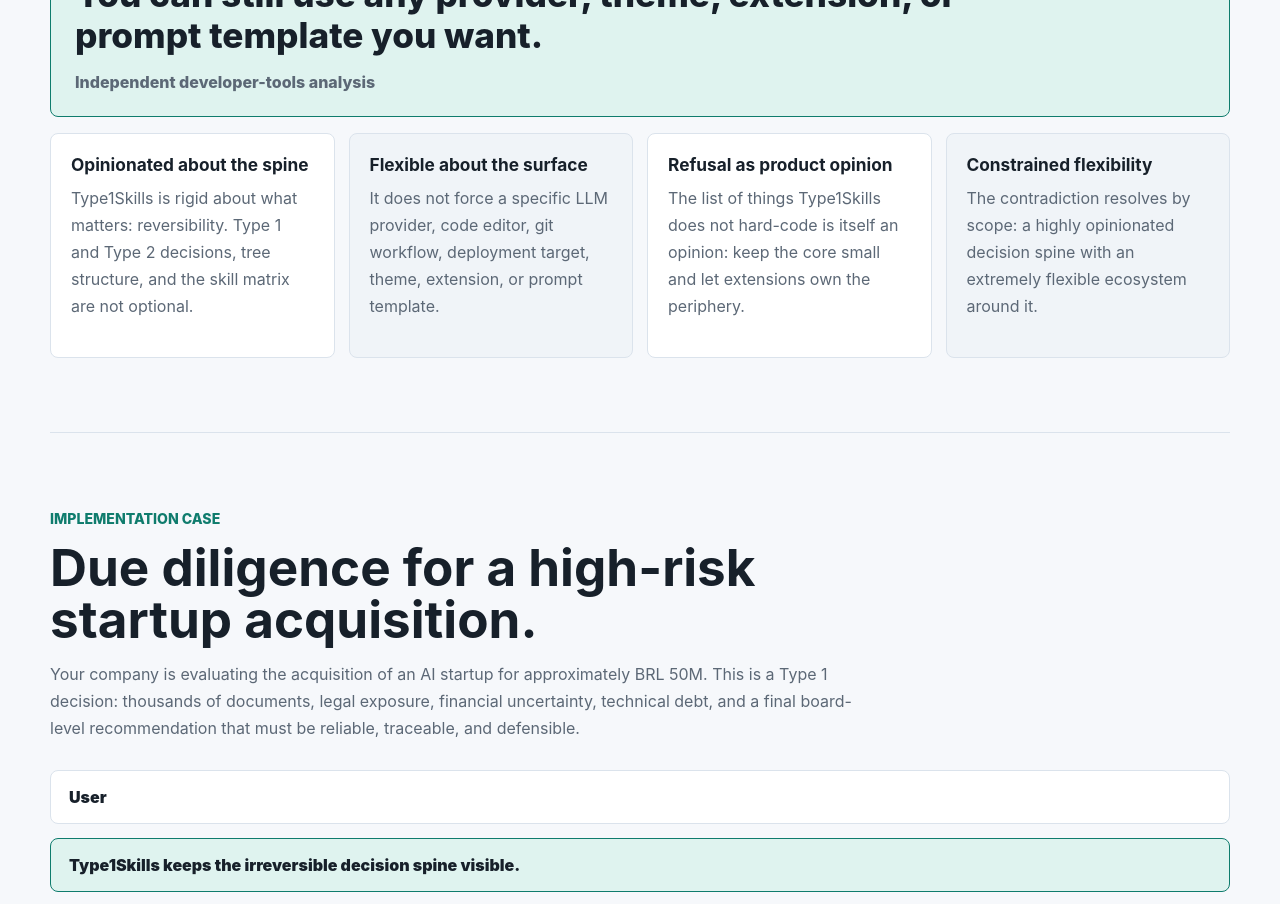
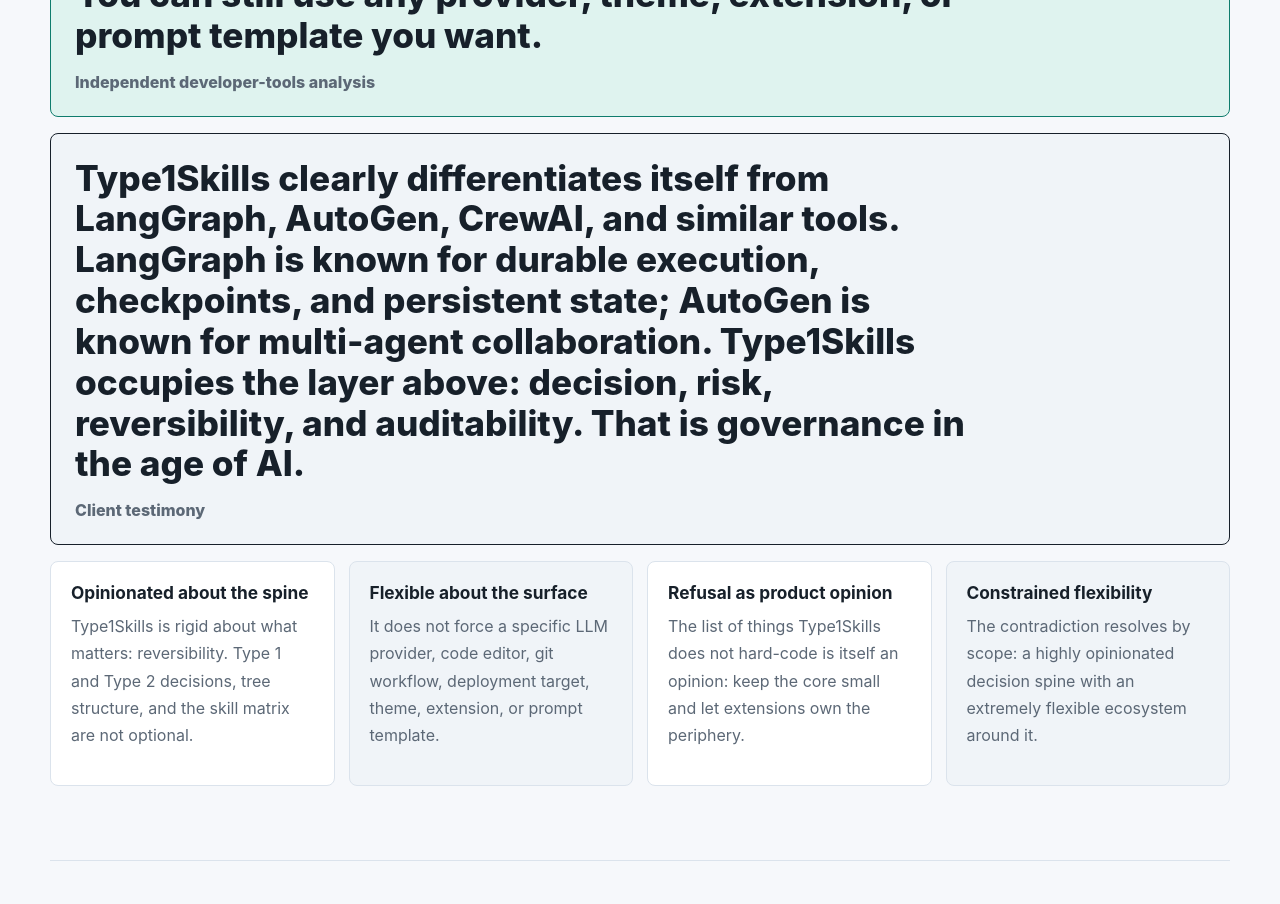
Before and after one commit to vibelibs/type1skills, a React (Vite) app: page / in a window 1280 px wide. Shown: the part 1840-2744 px from the top of the page. Built offline with nearby package versions, Linux system fonts and the light colour scheme.

Commit message:
add governance testimonial

```diff
--- a/src/App.tsx
+++ b/src/App.tsx
@@ -563,6 +563,16 @@
             </blockquote>
             <figcaption>Independent developer-tools analysis</figcaption>
           </figure>
+          <figure className="review-pull review-pull-secondary">
+            <blockquote>
+              Type1Skills clearly differentiates itself from LangGraph, AutoGen, CrewAI, and
+              similar tools. LangGraph is known for durable execution, checkpoints, and persistent
+              state; AutoGen is known for multi-agent collaboration. Type1Skills occupies the layer
+              above: decision, risk, reversibility, and auditability. That is governance in the age
+              of AI.
+            </blockquote>
+            <figcaption>Client testimony</figcaption>
+          </figure>
           <div className="review-grid">
             {reviewFragments.map((item) => (
               <article key={item.title}>
--- a/src/styles.css
+++ b/src/styles.css
@@ -382,6 +382,11 @@
   border: 1px solid var(--accent);
   border-radius: 8px;
   background: var(--accent-soft);
+}
+
+.review-pull-secondary {
+  border-color: var(--line-strong);
+  background: var(--surface-strong);
 }
 
 .review-pull blockquote {
```
